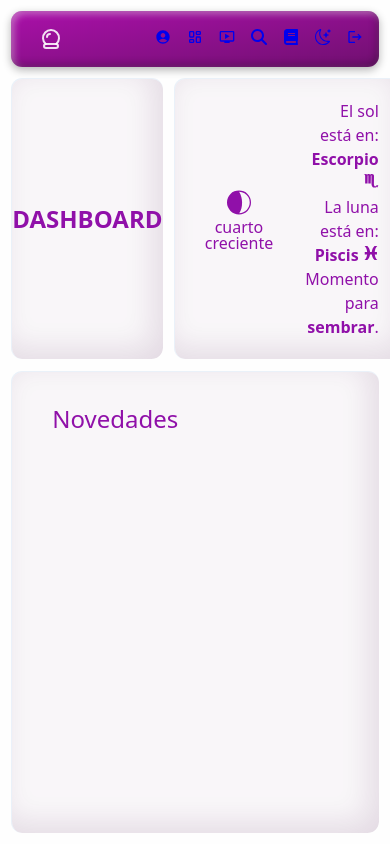
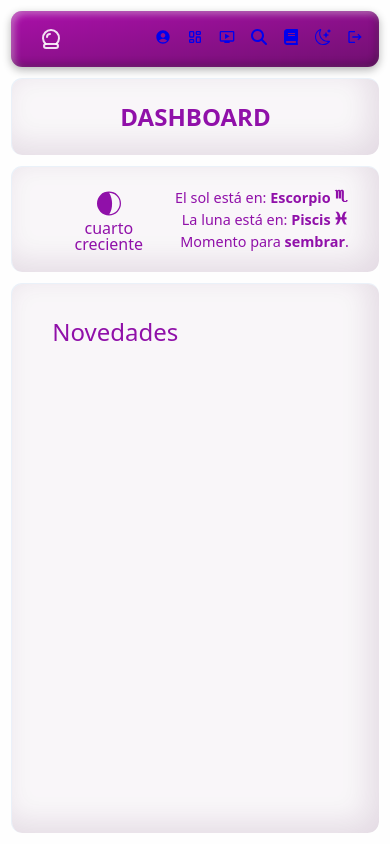
Before and after one commit to tomasjibaja/edb0.1, a React (Vite) app: page / in a window 390 px wide. Built offline with nearby package versions, Linux system fonts and the light colour scheme.

Commit message:
acomode un par de cosas de mobile

```diff
--- a/src/components/MoonPhases.css
+++ b/src/components/MoonPhases.css
@@ -27,3 +27,9 @@
   margin: 0;
   text-align: end;
 }
+
+@media (max-width: 800px) {
+  .astro-data > p {
+    font-size: .9rem;
+  }
+}
--- a/src/pages/Account.css
+++ b/src/pages/Account.css
@@ -13,6 +13,7 @@
 
 .account--top {
   display: flex;
+  flex-direction: row;
   align-items: top;
   justify-content: space-between;
   gap: .7rem;
@@ -31,3 +32,10 @@
   text-align: left;
   font-weight: 300;
 }
+
+
+@media (max-width: 800px) {
+  .account--top {
+    flex-direction: column;
+  }
+}
--- a/src/pages/Courses.css
+++ b/src/pages/Courses.css
@@ -13,3 +13,9 @@
   overflow-y: scroll;
   scrollbar-width: none;
 }
+
+@media (max-width: 800px) {
+  .courses-container {
+    grid-template-columns: 1fr;
+  }
+}
--- a/src/pages/Dashboard.css
+++ b/src/pages/Dashboard.css
@@ -13,6 +13,7 @@
 
 .dashboard--top {
   display: flex;
+  flex-direction: row;
   align-items: top;
   justify-content: space-between;
   gap: .7rem;
@@ -31,3 +32,9 @@
   text-align: left;
   font-weight: 300;
 }
+
+@media (max-width: 800px) {
+  .dashboard--top {
+    flex-direction: column;
+  }
+}
```
